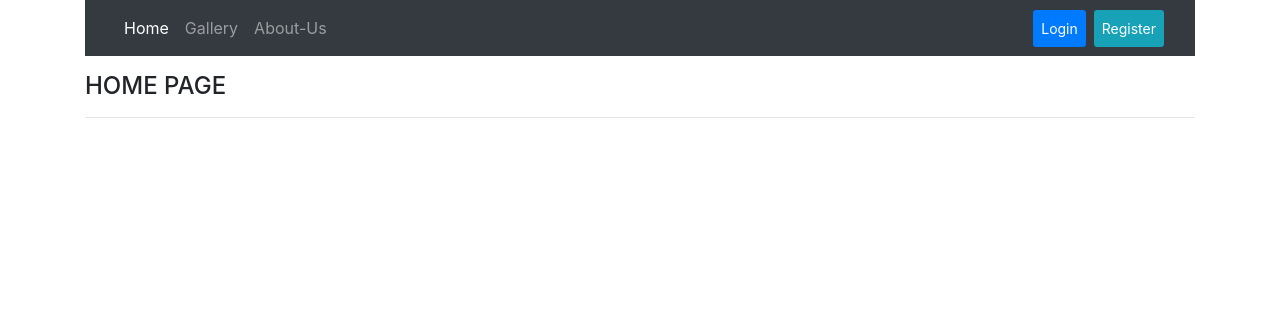
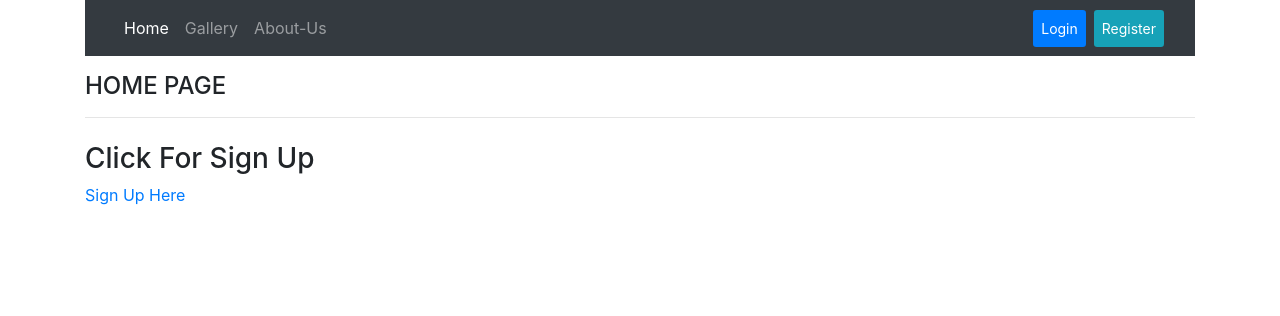
Before and after one commit to babar13456/user-management-system, a Django app: page / in a window 1280 px wide. Shown: the top 316 px of the page. Run offline with Django 3.2, Linux system fonts and the light colour scheme; some libraries are stand-ins or nearby versions.

Commit message:
Added Sign Up Button

```diff
--- a/templates/home.html
+++ b/templates/home.html
@@ -10,4 +10,9 @@
 		{% include 'messages.html' %}
 	</div>
 
+	<div class="container mt-4">
+		<h3>Click For Sign Up</h3>
+		<a href="{% url 'sign_up' %}">Sign Up Here</a>
+	</div>
+
 {% endblock %}
```
